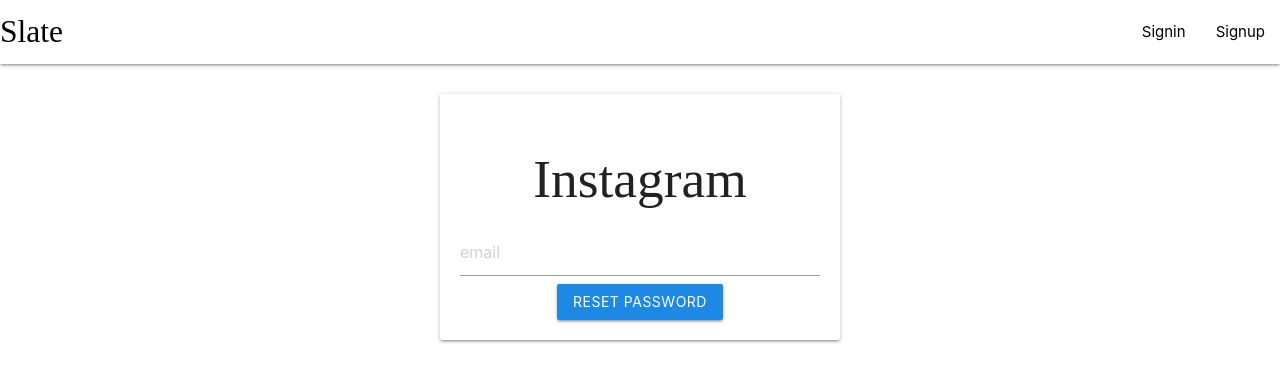
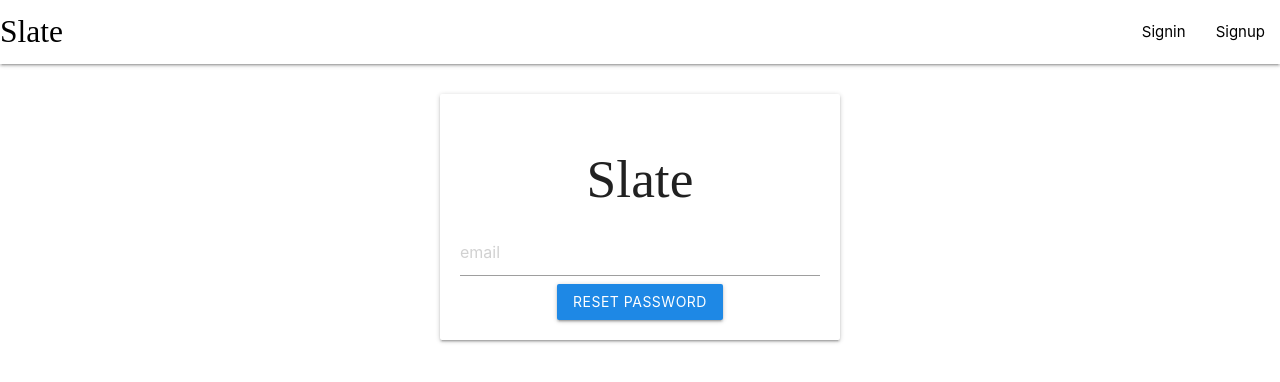
Before and after one commit to yashdaga24/insta-clone, a React (Create React App) app in the folder client/: page /reset in a window 1280 px wide. Shown: the top 382 px of the page. Built offline with nearby package versions, Linux system fonts and the light colour scheme; a web font is replaced by a local one.

Commit message:
Update Reset.js

```diff
--- a/client/src/components/screens/Reset.js
+++ b/client/src/components/screens/Reset.js
@@ -33,7 +33,7 @@
    return (
       <div className="mycard">
           <div className="card auth-card input-field">
-            <h2>Instagram</h2>
+            <h2>Slate</h2>
             <input
             type="text"
             placeholder="email"
```
